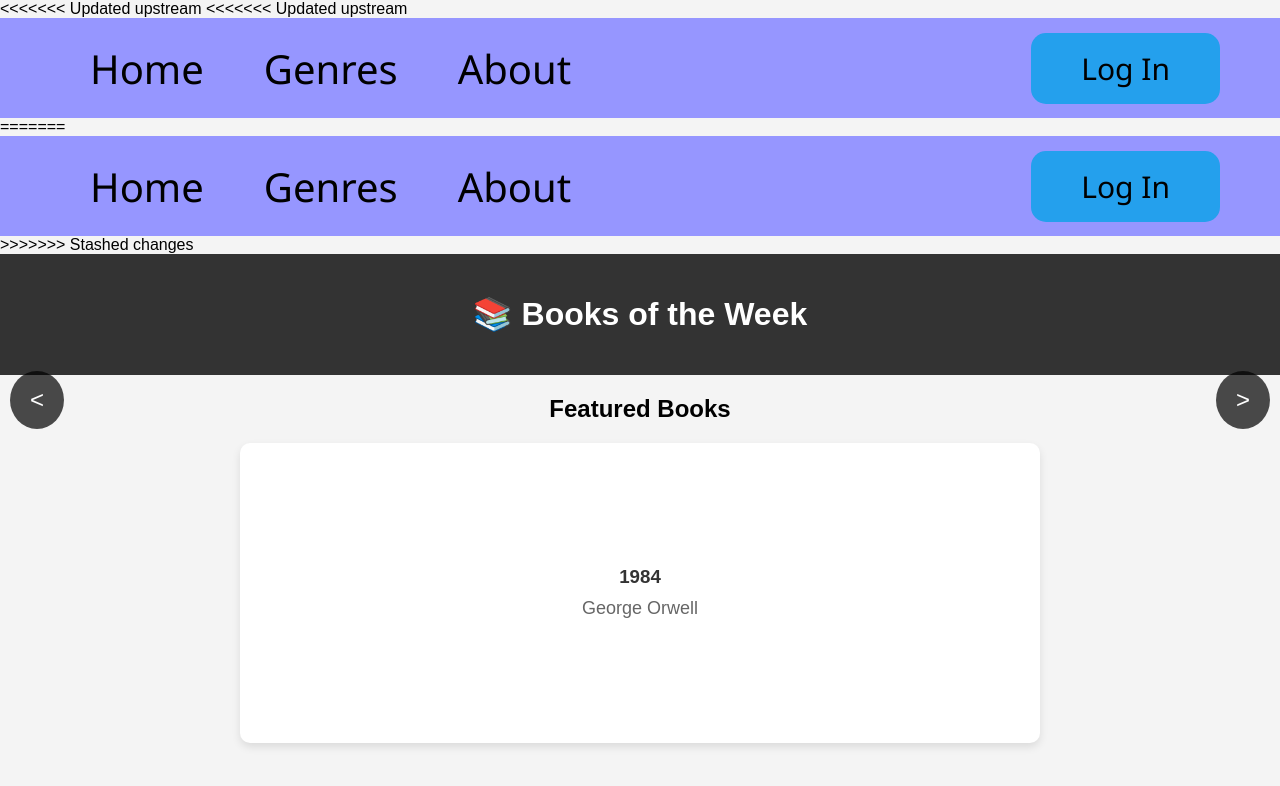
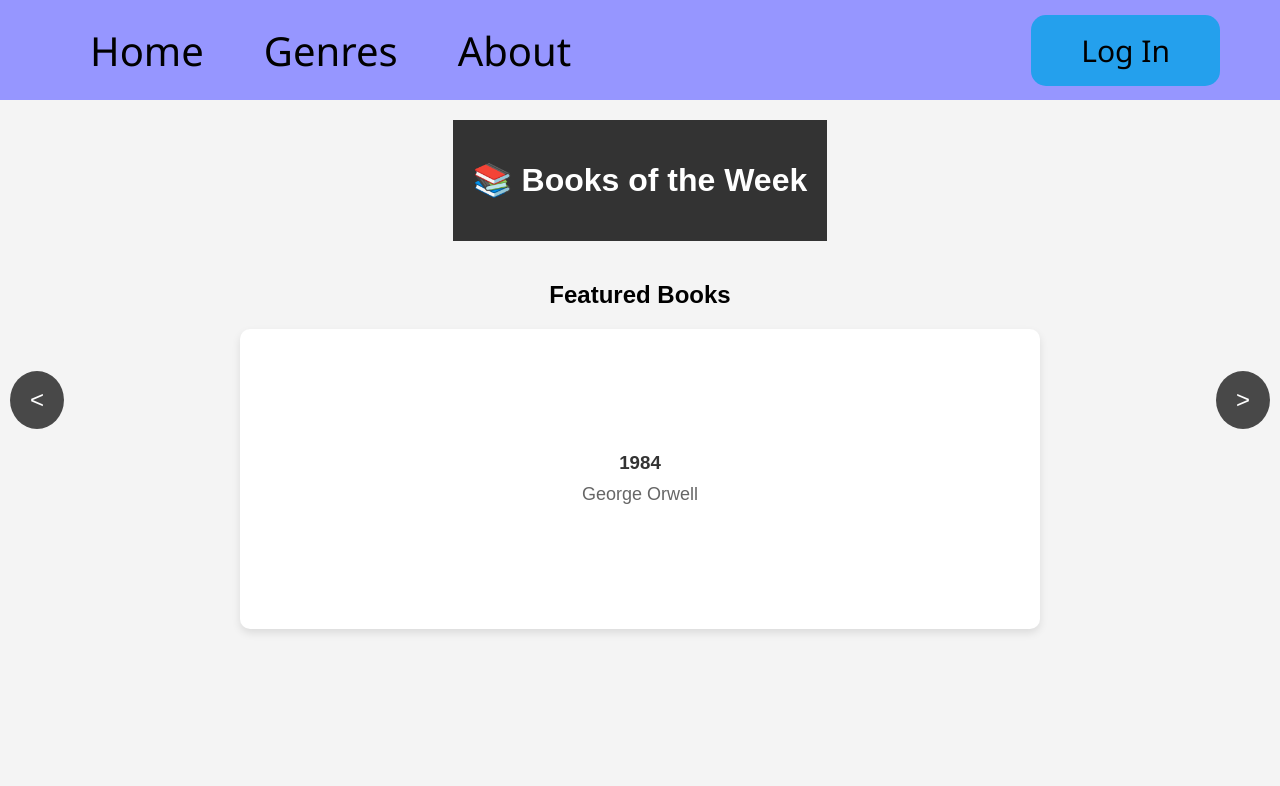
Before and after one commit to a-vitug/library-system, a plain HTML site: page front-end/templates/webpage.html in a window 1280 px wide. Drawn offline with Linux system fonts and the light colour scheme; files that its build step writes are made by us from their sources; files whose address does not match are found by name.

Commit message:
merged code

```diff
--- a/front-end/templates/webpage.html
+++ b/front-end/templates/webpage.html
@@ -3,14 +3,6 @@
 <head>
     <meta charset="UTF-8">
     <meta name="viewport" content="width=device-width, initial-scale=1.0">
-<<<<<<< Updated upstream
-    <link rel="stylesheet" href="/static/style.css">
-    <!-- <link rel="stylesheet" href="front-end/static/style.css">  -->
-    <!-- remove the two dots if its in .exe file -->
-
-    <style>
-
-=======
     <link rel="stylesheet" href="front-end/static/style.css">
     <!-- remove the two dots if its in .exe file -->
 
@@ -139,7 +131,6 @@
     .dropDownGenre a:hover {
         background-color: #7e7e7e7e;
     }
->>>>>>> Stashed changes
 
     .featured-carousel {
     width: 100%;
@@ -250,17 +241,15 @@
 </head>
 
 <body>
-<<<<<<< Updated upstream
     <div id="nav-placeholder"></div>
 
-    <script>
+    <!-- <script>
     fetch('navbar.html')
     .then(res => res.text())
     .then(data => {
         document.getElementById('nav-placeholder').innerHTML = data;
     });
-    </script>
-=======
+    </script> -->
      <nav>
         <ul class="navLeft">
             <li><a href="/home">Home</a></li>
@@ -285,7 +274,6 @@
             </a>
         </div>
     </nav>
->>>>>>> Stashed changes
 
     <div class="featured-carousel">
         <div class="header">
```
